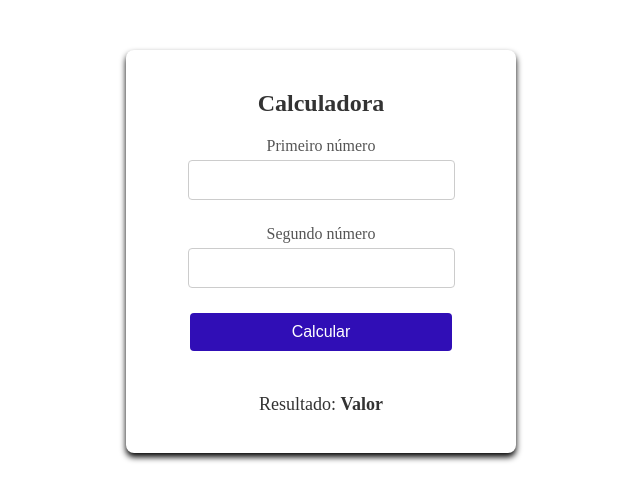
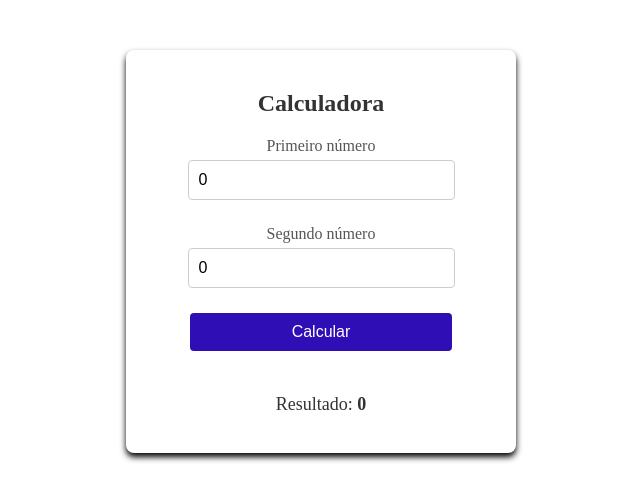
Before and after one commit to GabrielCastro-dev/conceitos-basicos-angular, an Angular app: page / in a window 1280 px wide. Shown: the top 500 px of the page, without its empty margins (319-959 px from the left). Built offline with nearby package versions, Linux system fonts and the light colour scheme.

Commit message:
calculadora funcionando

```diff
--- a/src/app/calculadora/calculadora.component.html
+++ b/src/app/calculadora/calculadora.component.html
@@ -1,19 +1,19 @@
 <div class="container">
     <div class="form-box">
-        <form>
+        <form #frm="ngForm" (submit)="calcularResultado($event)">
             <h2>Calculadora</h2>
             <label for="num1">Primeiro número</label>
-            <input type="number" name="num1" id="num1">
+            <input type="number" name="num1" id="num1" [(ngModel)]="num1">
 
             <label for="num2">Segundo número</label>
-            <input type="number" name="num2" id="num2">
+            <input type="number" name="num2" id="num2" [(ngModel)]="num2">
 
             <input type="submit" value="Calcular">
         </form>
 
         <div class="result-display">
             <p>Resultado:
-                <span id="result">Valor</span>
+                <span id="result">{{ resultado }}</span>
             </p>
         </div>
     </div>
--- a/src/app/calculadora/calculadora.component.ts
+++ b/src/app/calculadora/calculadora.component.ts
@@ -1,8 +1,9 @@
 import { Component } from '@angular/core';
+import { FormsModule } from '@angular/forms';
 
 @Component({
   selector: 'calculadora',
-  imports: [],
+  imports: [ FormsModule ],
   templateUrl: './calculadora.component.html',
   styleUrl: './calculadora.component.scss'
 })
@@ -10,4 +11,9 @@ export class CalculadoraComponent {
   num1: number = 0;
   num2: number = 0;
   resultado: number = 0;
+
+  calcularResultado(event: Event){
+    event.preventDefault();
+    this.resultado = this.num1 + this.num2;
+  }
 }
```
